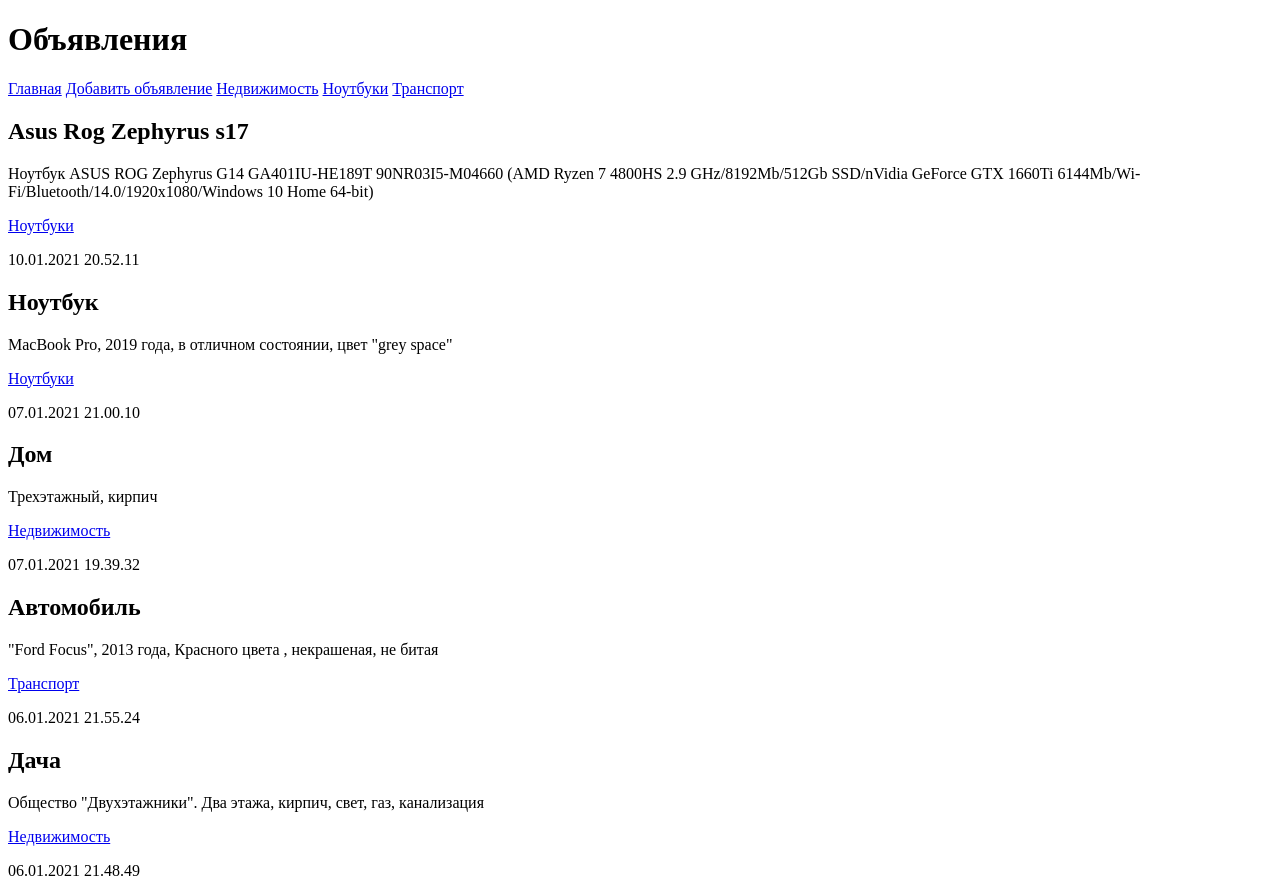
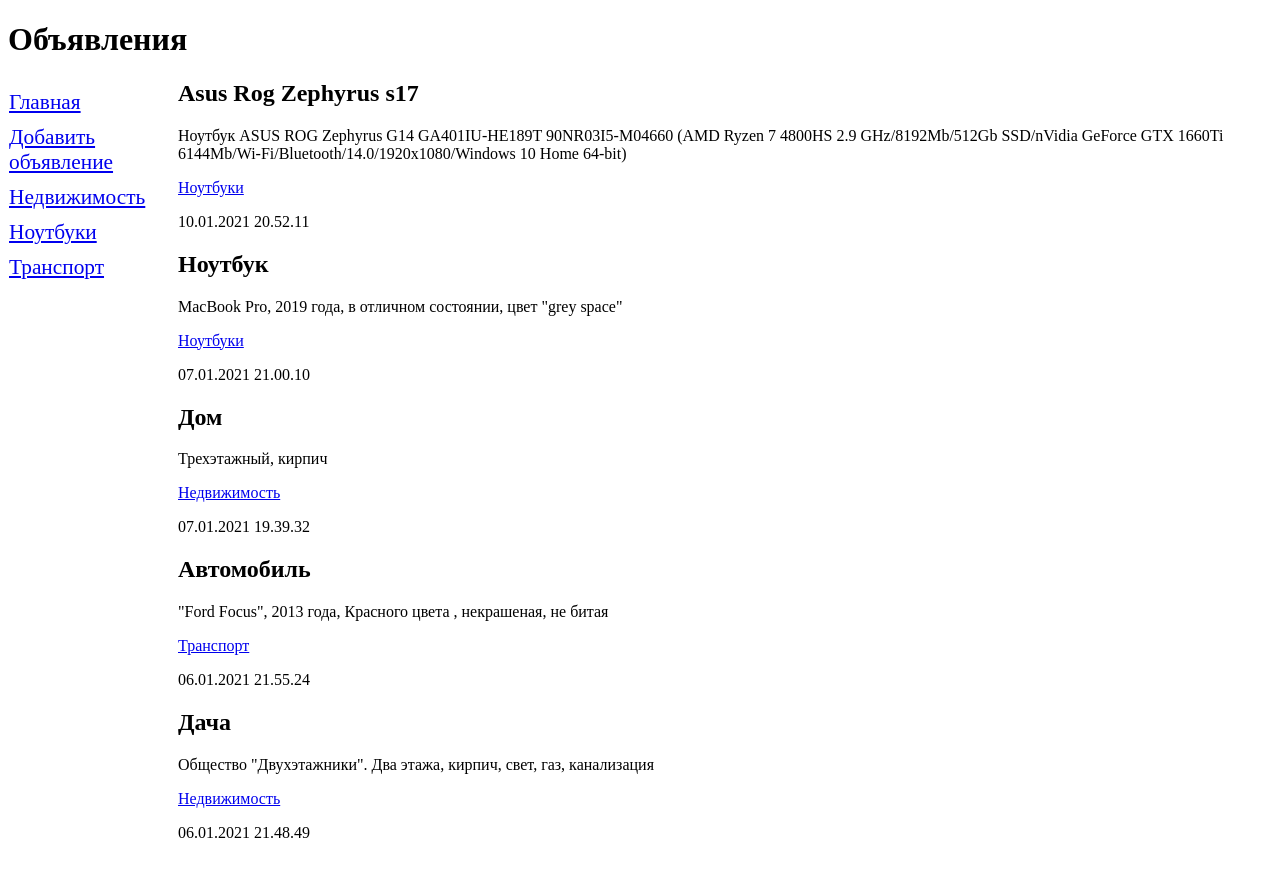
Before and after one commit to Speccy-Rom/Bulletin_board_APP, a Django app: page /bboard/ in a window 1280 px wide. After the commit the page ends 838 px from the top, so only its background shows below. Run offline with Django 3.2, Linux system fonts and the light colour scheme; data comes from the database, SQL or seed files in the repository.

Commit message:
add static_root(css,js)

```diff
--- a/Bulletin_board_APP/settings.py
+++ b/Bulletin_board_APP/settings.py
@@ -110,3 +110,7 @@
 # https://docs.djangoproject.com/en/3.1/howto/static-files/
 
 STATIC_URL = '/static/'
+STATIC_ROOT = os.path.join(BASE_DIR, '../bboard/static')
+STATICFILES_DIRS = [
+    os.path.join(BASE_DIR, 'bboard/static'),
+]
--- /dev/null
+++ b/bboard/static/bboard/style.css
@@ -0,0 +1,15 @@
+header h1 {
+font-size: 40pt;
+text-transform: uppercase;
+text-align: center;
+background: url("Bg.jpg") left / auto 100% no-repeat;
+}
+nav {
+font-size: 16pt; width: 150px; float: left;
+}
+nav a {
+display: block; margin: 10px 1px;
+}
+section {
+margin-left: 170px;
+}
--- a/bboard/templates/layout/base.html
+++ b/bboard/templates/layout/base.html
@@ -1,8 +1,10 @@
+{% load static %}
 <!DOCTYPE html>
 <html lang="ru">
 <head>
     <meta charset="UTF-8">
     <title>{% block title %}Главная{% endblock %} :: Доска объявлений</title>
+    <link rel="stylesheet" type="text/css" href="{% static 'bboard/style.css' %}">
 </head>
 <body>
     <h1>Объявления</h1>
```
